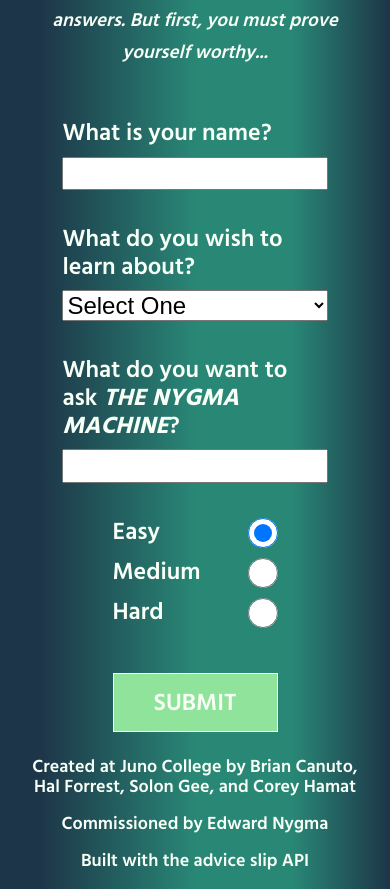
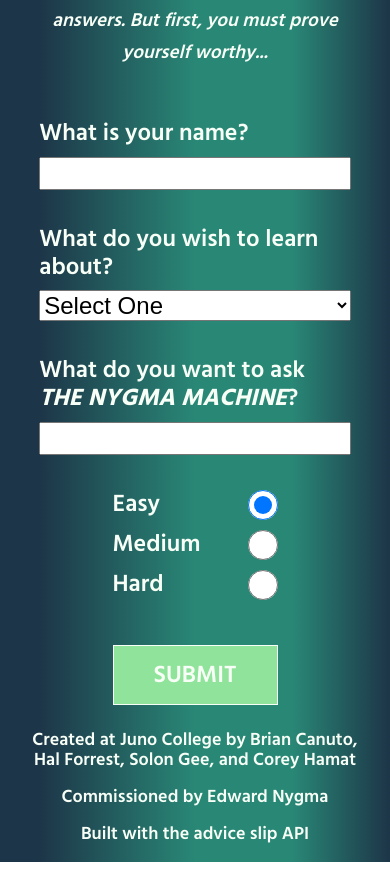
Before and after one commit to nygma-machine/project-4, a React (Create React App) app: page / in a window 390 px wide. Shown: the part 1047-1936 px from the top of the page. After the commit the page ends 1909 px from the top, so only its background shows below. Built offline with nearby package versions, Linux system fonts and the light colour scheme; no server answers; the database is empty.

Commit message:
fixed homePage responsiveness :art:

```diff
--- a/src/components/HomePage.js
+++ b/src/components/HomePage.js
@@ -68,7 +68,7 @@ const HomePage = (props) => {
 							<label htmlFor="userQuestion">What do you want to ask <span>The Nygma Machine</span>? </label>
 							<input type="text" name="userQuestion" id="userQuestion" onChange={handleQuestion} value={userQuestion} />
 						</fieldset>
-						<fieldset>
+						<fieldset className="radioButtons">
 							<div className="radioButton">
 								<label
 									htmlFor="easy"
--- a/src/styles/scss/_HomePage.scss
+++ b/src/styles/scss/_HomePage.scss
@@ -75,15 +75,13 @@
             text-transform: uppercase;
         }
         fieldset {
-            max-width: 600px;
-            width: 80%;
+            width: 550px;
             border: none;
-            margin: 0 0 35px 0;
+            margin: 0 10px 35px 10px;
             padding: 0;
         }
         .radioButton {
             display: flex;
-            justify-content: center;
             margin-bottom: 10px;
             input {
                 height: 30px;
--- a/src/styles/scss/_mediaQueries.scss
+++ b/src/styles/scss/_mediaQueries.scss
@@ -99,8 +99,14 @@
 }
 
 @media (min-width: 1440px) {
-	.App {
-		width: 1440px;
+    .App {
+        width: 1440px;
 		margin: auto;
 	}
 }
+
+@media (max-width: 1085px) {
+    .radioButton {
+        justify-content: center;
+    }
+}
--- a/src/styles/scss/styles.css
+++ b/src/styles/scss/styles.css
@@ -477,15 +477,13 @@ ul li {
   text-transform: uppercase;
 }
 .homePage form fieldset {
-  max-width: 600px;
-  width: 80%;
+  width: 550px;
   border: none;
-  margin: 0 0 35px 0;
+  margin: 0 10px 35px 10px;
   padding: 0;
 }
 .homePage form .radioButton {
   display: flex;
-  justify-content: center;
   margin-bottom: 10px;
 }
 .homePage form .radioButton input {
@@ -952,4 +950,9 @@ footer {
     width: 1440px;
     margin: auto;
   }
+}
+@media (max-width: 1085px) {
+  .radioButton {
+    justify-content: center;
+  }
 }/*# sourceMappingURL=styles.css.map */
```
Also changed, not shown: 1 other file (tests, documents, lock files or other folders).
